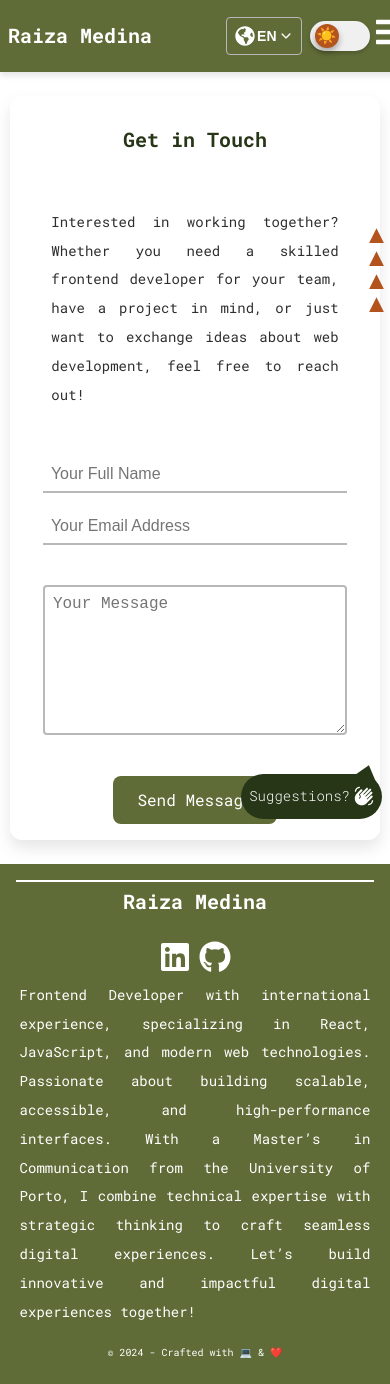
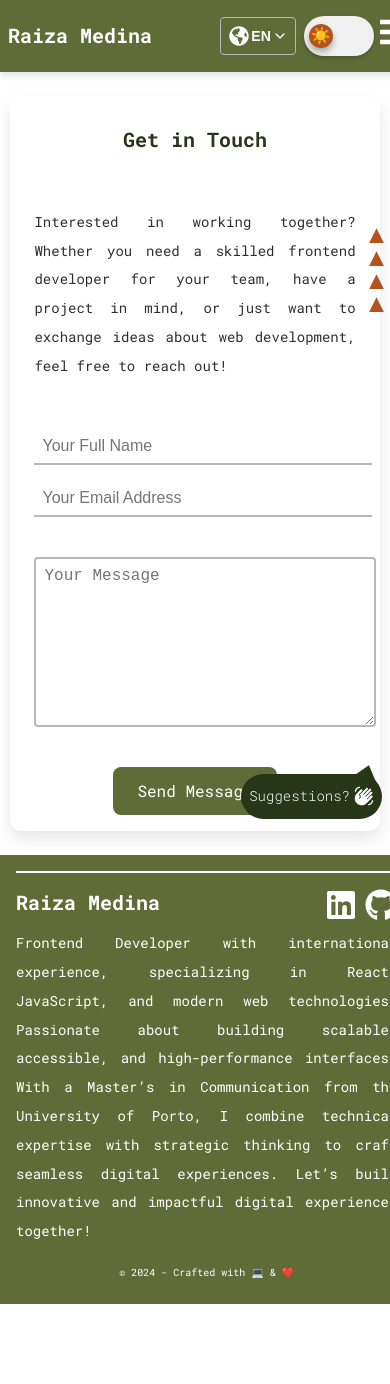
Before and after one commit to raimedina/portfolio, a React (Create React App) app: page /en/contact in a window 390 px wide. Shown: the top 1384 px of the page. After the commit the page ends 1304 px from the top, so only its background shows below. Built offline with nearby package versions, Linux system fonts and the light colour scheme.

Commit message:
design improvements

```diff
--- a/src/components/Layout/Footer/Footer.module.css
+++ b/src/components/Layout/Footer/Footer.module.css
@@ -7,8 +7,9 @@
   padding: var(--spacing-medium);
   background-color: var(--primary-color);
   color: white;
-  width: 100%;
+  width: 106%;
   box-shadow: var(--shadow-color);
+  box-sizing: border-box;
 }
 
 .container {
@@ -73,21 +74,13 @@
 }
 
 @media (max-width: 768px) {
-  .container {
-    flex-direction: column;
-    align-items: center;
-
-  }
-
-  .topSection {
-    flex-direction: column;
-    align-items: center;
-    gap: var(--spacing-small);
-
+  .container, .topSection {
+    width: 100%;
   }
 
   .description {
-    max-width: 98%;
+    width: 100%;
+
   }
 
   .socialIcons {
--- a/src/components/Layout/Header/Header.module.css
+++ b/src/components/Layout/Header/Header.module.css
@@ -10,7 +10,7 @@
   position: sticky;
   top: 0;
   z-index: var(--z-index-header);
-  width: 100%;
+  width: 102%;
   box-shadow: 0 4px 6px var(--shadow-color);
   transition: background-color 0.3s ease, color 0.3s ease;
 }
@@ -43,9 +43,7 @@
 
 
 @media (max-width: 1024px) {
-  .header {
-   width: 105%;
-  }
+
   .navbar {
     display: none;
   }
--- a/src/components/Profile/Profile.module.css
+++ b/src/components/Profile/Profile.module.css
@@ -55,8 +55,6 @@
   display: flex;
   flex-direction: column;
   justify-content: center;
-
-
 }
 
 .name {
@@ -79,6 +77,7 @@
   justify-content: center;
   align-items: center;
   margin-top: var(--spacing-medium);
+  margin-bottom: 6%;
   width: 100%;
 }
 
@@ -89,7 +88,7 @@
   font-size: 2rem;
   cursor: pointer;
   transition: transform 0.3s ease;
-  margin-bottom: 5%;
+
 }
 
 .dropdownButton:hover {
@@ -106,7 +105,7 @@
 }
 
 .summary2 {
-  width: 95%;
+  width: 100%;
   display: block;
   line-height:2rem;
   margin-top: -20px;
@@ -145,14 +144,14 @@
   .profileSection {
 
     padding: var(--spacing-small);
-    width: 96%;
+    width: 98%;
   }
 
   .contentContainer {
     display: flex;
     flex-direction: column;
     padding: 0;
-    width: 100%;
+    width: 98%;
   }
 
   .dropdownButton {
--- a/src/components/Section/Section.jsx
+++ b/src/components/Section/Section.jsx
@@ -1,10 +1,12 @@
 import React from "react";
 import { useTranslation } from "react-i18next";
 import { useNavigate, useParams } from "react-router-dom";
-import styles from "./Section.module.css";
+
 import coderImage from "../../assets/coder.png";
 import Text from "../Text/Text";
 import Button from "../Button/Button";
+import styles from "./Section.module.css";
+
 import {
   FaDownload,
   FaReact,
--- a/src/components/Section/Section.module.css
+++ b/src/components/Section/Section.module.css
@@ -1,4 +1,4 @@
-@import url('../../styles/variables.module.css');
+@import url("../../styles/variables.module.css");
 
 .section {
   display: flex;
@@ -23,6 +23,9 @@
   font-size: var(--font-size-xlarge);
   font-weight: 700;
   color: var(--secondary-color);
+  word-wrap: break-word;
+  hyphens: auto;
+  line-height: var(--line-height-large);
 }
 
 .summary {
@@ -107,7 +110,7 @@
     flex-direction: column;
     align-items: center;
     padding: var(--spacing-medium);
-    width: 100%;
+    width: 97%;
   }
 
   .textContainer {
@@ -128,11 +131,4 @@
   .techIcon {
     font-size: 2rem;
   }
-
-  .role{
-    display: block;
-    white-space: pre-line;
-    word-wrap: break-word;
-    overflow-wrap: break-word;
-  }
 }
--- a/src/components/Timeline/Timeline.module.css
+++ b/src/components/Timeline/Timeline.module.css
@@ -158,7 +158,7 @@
   }
 
   .timelineContent {
-    width: 90%;
+    width: 92%;
     margin: 0 auto;
   }
 
--- a/src/pages/Contact/Contact.module.css
+++ b/src/pages/Contact/Contact.module.css
@@ -34,7 +34,7 @@
   font-size: var(--font-size-medium);
   color: var(--text-color);
   line-height: var(--line-height-large);
-  width: 85%;
+  width: 95%;
   margin-bottom: var(--spacing-large);
 }
 
@@ -50,7 +50,7 @@
   display: flex;
   flex-direction: column;
   gap: var(--spacing-medium);
-  width: 90%;
+  width: 95%;
   max-width: 600px;
 }
 
@@ -148,6 +148,6 @@
   }
 
   .contactForm {
-    width: 90%;
+    width: 95%;
   }
 }
--- a/src/pages/Home/Home.module.css
+++ b/src/pages/Home/Home.module.css
@@ -61,7 +61,7 @@
   border-radius: var(--border-radius-medium);
   box-shadow: 0 4px 12px rgb(0 0 0 / 10%);
   padding: var(--spacing-medium);
-  width: 94%;
+  width: 93%;
   max-width: 1200px;
   margin: auto;
   display: flex;
@@ -71,7 +71,7 @@
 
 @media (width <= 768px) {
   .home{
-    width: 98%;
+    width: 97%;
     padding: var(--spacing-small);
 
   }
--- a/src/pages/Projects/Projects.jsx
+++ b/src/pages/Projects/Projects.jsx
@@ -58,7 +58,6 @@ const Projects = () => {
           </div>
         ))}
       </div>
-      <PyramidProgress />
       <Popup />
     </div>
   );
--- a/src/pages/Projects/Projects.module.css
+++ b/src/pages/Projects/Projects.module.css
@@ -19,7 +19,7 @@
 }
 
 .card {
-  width: 95%;
+  width: 100%;
   max-width: 800px;
   min-height: 400px;
   font-size: var(--font-size-large);
--- a/src/styles/index.module.css
+++ b/src/styles/index.module.css
@@ -7,12 +7,9 @@ body, html {
   height: 100%;
   line-height: var(--line-height-large);
   -webkit-text-size-adjust: 100%;
+
 }
 
-
-*, *::before, *::after {
-  box-sizing: inherit;
-}
 
 .pageContainer {
   display: flex;
```
